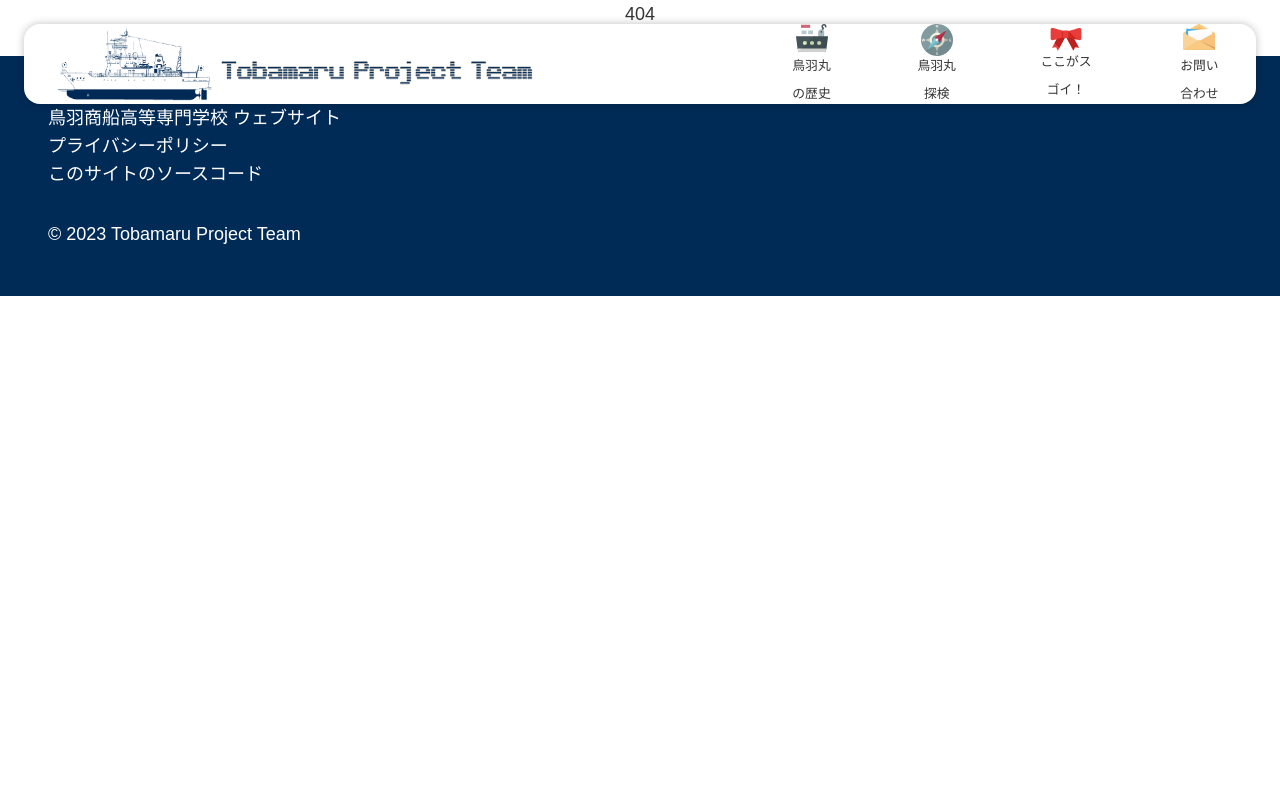
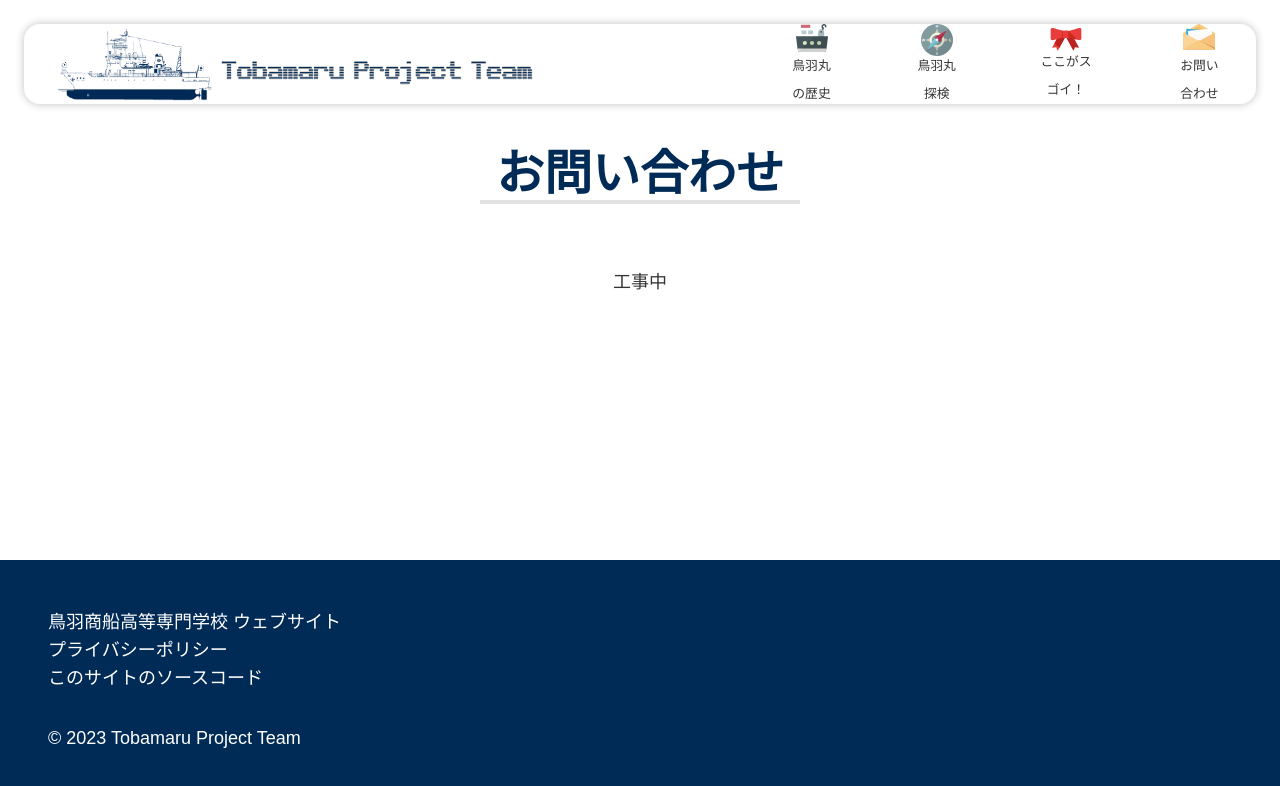
Before and after one commit to takara2314/3rd-tobamaru-lastyear, a SvelteKit app: page /contact in a window 1280 px wide. Before the commit this address had no page. Shown: the top 786 px of the page. Built offline with nearby package versions, Linux system fonts and the light colour scheme; a web font is replaced by a local one.

Commit message:
Add: 仮ページ

```diff
--- a/src/routes/+layout.svelte
+++ b/src/routes/+layout.svelte
@@ -221,6 +221,10 @@
     height: 100%;
   }
 
+  .logo {
+    height: 100%;
+  }
+
   ul.pc {
     display: none;
   }
@@ -278,6 +282,19 @@
 
   ul.sp li a div img {
     width: 2rem;
+  }
+
+  footer {
+    width: 100%;
+    height: 15rem;
+    background-color: var(--primary-color);
+    color: rgb(255, 255, 255);
+    text-align: left;
+    padding: 3rem;
+  }
+
+  footer ul {
+    margin-bottom: 2rem;
   }
 
   @media (min-width: 1024px) {
@@ -338,21 +355,5 @@
       width: 100%;
       margin-bottom: -0.5rem;
     }
-
-    .logo {
-      height: 100%;
-    }
-
-    footer {
-      width: 100%;
-      background-color: var(--primary-color);
-      color: rgb(255, 255, 255);
-      text-align: left;
-      padding: 3rem;
-    }
-
-    footer ul {
-      margin-bottom: 2rem;
-    }
   }
 </style>
--- /dev/null
+++ b/src/routes/contact/+page.svelte
@@ -0,0 +1,24 @@
+<script>
+  import PrimaryBtn from "../../components/buttons/PrimaryBtn.svelte";
+  import SecondaryBtn from "../../components/buttons/SecondaryBtn.svelte";
+</script>
+
+<main>
+  <h2>
+    お問い合わせ
+  </h2>
+  工事中
+</main>
+
+<style>
+  main {
+    min-height: calc(100svh - (20rem + 15rem));
+    margin: 10rem 0;
+  }
+
+  h2 {
+    font-size: 3rem;
+    font-weight: bold;
+    margin-bottom: 5rem;
+  }
+</style>
--- /dev/null
+++ b/src/routes/explore/+page.svelte
@@ -0,0 +1,24 @@
+<script>
+  import PrimaryBtn from "../../components/buttons/PrimaryBtn.svelte";
+  import SecondaryBtn from "../../components/buttons/SecondaryBtn.svelte";
+</script>
+
+<main>
+  <h2>
+    鳥羽丸探検
+  </h2>
+  工事中
+</main>
+
+<style>
+  main {
+    min-height: calc(100svh - (20rem + 15rem));
+    margin: 10rem 0;
+  }
+
+  h2 {
+    font-size: 3rem;
+    font-weight: bold;
+    margin-bottom: 5rem;
+  }
+</style>
--- /dev/null
+++ b/src/routes/history/+page.svelte
@@ -0,0 +1,24 @@
+<script>
+  import PrimaryBtn from "../../components/buttons/PrimaryBtn.svelte";
+  import SecondaryBtn from "../../components/buttons/SecondaryBtn.svelte";
+</script>
+
+<main>
+  <h2>
+    鳥羽丸の歴史
+  </h2>
+  工事中
+</main>
+
+<style>
+  main {
+    min-height: calc(100svh - (20rem + 15rem));
+    margin: 10rem 0;
+  }
+
+  h2 {
+    font-size: 3rem;
+    font-weight: bold;
+    margin-bottom: 5rem;
+  }
+</style>
--- /dev/null
+++ b/src/routes/point/+page.svelte
@@ -0,0 +1,24 @@
+<script>
+  import PrimaryBtn from "../../components/buttons/PrimaryBtn.svelte";
+  import SecondaryBtn from "../../components/buttons/SecondaryBtn.svelte";
+</script>
+
+<main>
+  <h2>
+    ここがスゴイ！
+  </h2>
+  工事中
+</main>
+
+<style>
+  main {
+    min-height: calc(100svh - (20rem + 15rem));
+    margin: 10rem 0;
+  }
+
+  h2 {
+    font-size: 3rem;
+    font-weight: bold;
+    margin-bottom: 5rem;
+  }
+</style>
```
